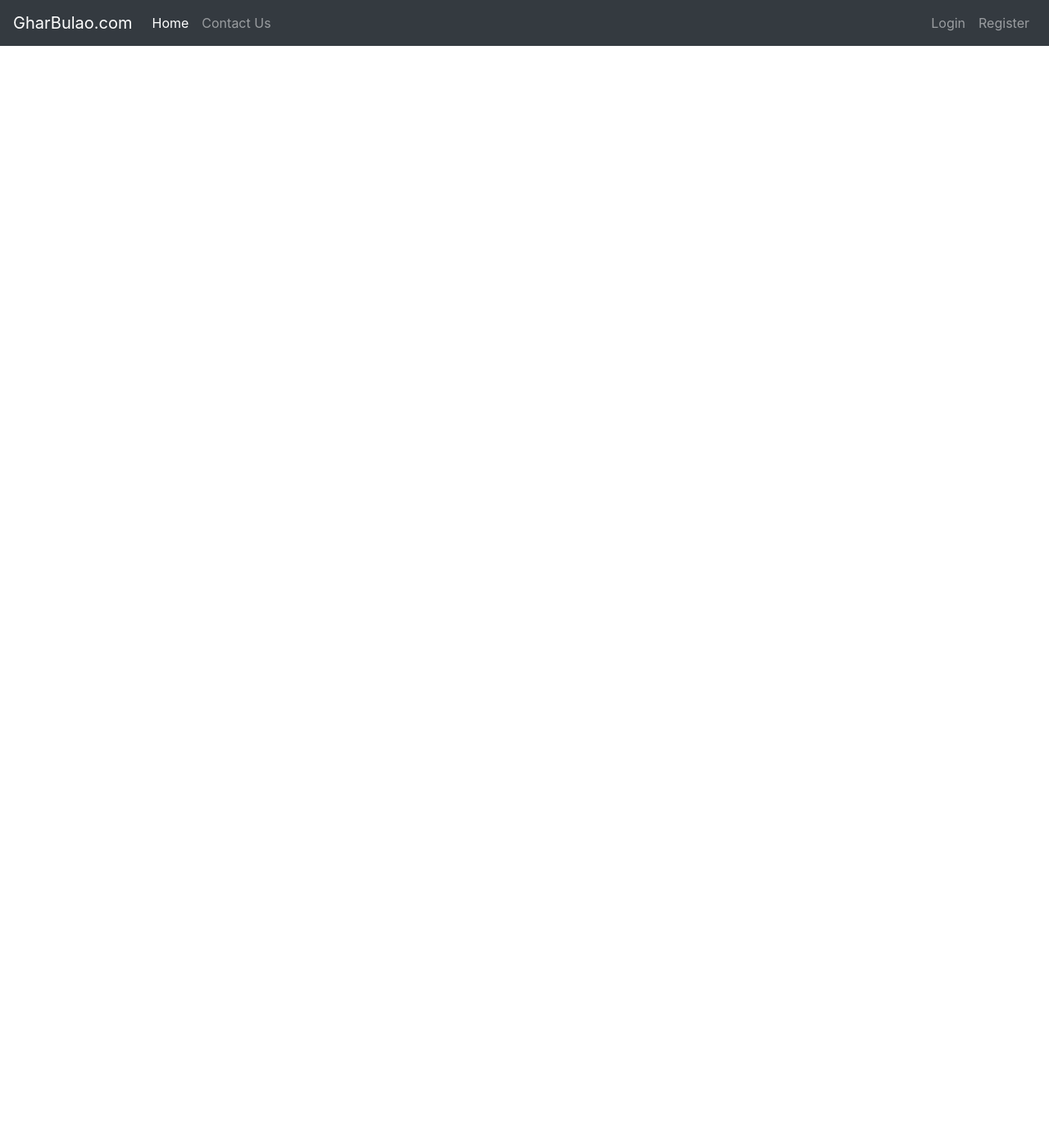
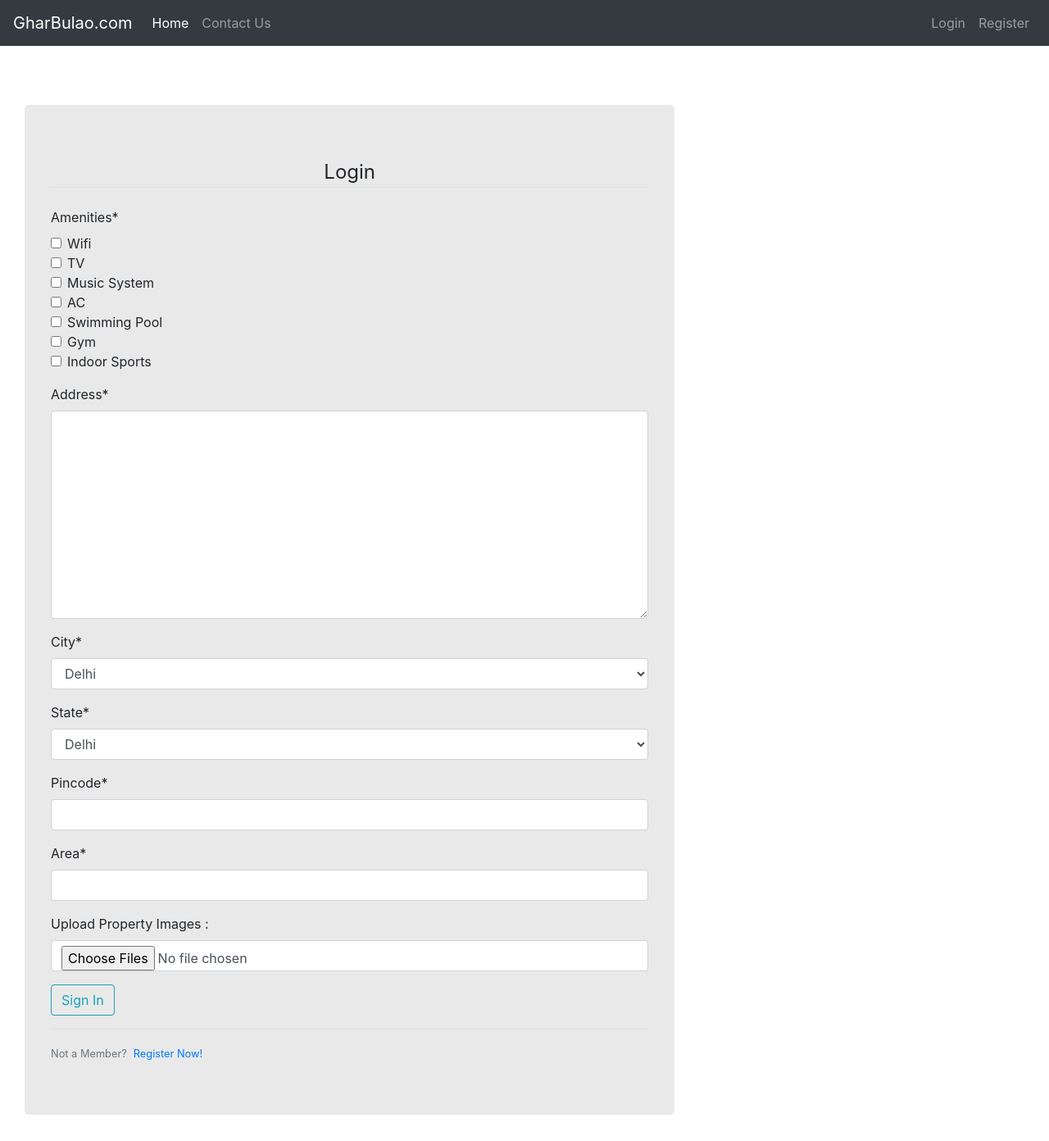
Before and after one commit to priyal-babel/GharBulao, a Django app: template users/templates/users/post.html in a window 1280 px wide. Shown: the whole page at 82% size. Before the commit the page ends 56 px from the top, so only its background shows below. Run offline with Django 3.2, Linux system fonts and the light colour scheme; the template is opened without the code that fills it: values that come from a table or form of the project are taken from there, others are empty; some libraries are stand-ins or nearby versions.

Commit message:
Post and image model done
Co-authored-by: Devansh Shah <DEV270201@users.noreply.github.com>

```diff
--- a/users/admin.py
+++ b/users/admin.py
@@ -1,5 +1,7 @@
 from django.contrib import admin
-from .models import Profile
+from .models import Profile,Post,Image
 
 # Register your models here.
 admin.site.register(Profile)
+admin.site.register(Post)
+admin.site.register(Image)
--- a/users/forms.py
+++ b/users/forms.py
@@ -1,9 +1,10 @@
 from django import forms
 from django.contrib.auth.models import User
 from django.contrib.auth.forms import UserCreationForm
+from django.db.models import fields
 from django.forms import widgets
 from django.utils.regex_helper import Choice
-from .models import Profile
+from .models import Profile,Post, Image
 from django.db import transaction
 
 cities = [
@@ -124,6 +125,7 @@ class ProfileUpdateForm(forms.ModelForm):
     )
 )
 
+
     class Meta:
         model = Profile
         fields = ['bio','gender','mobile_no','city','birth_date','profile_picture']
@@ -135,12 +137,27 @@ class ProfileUpdateForm(forms.ModelForm):
         }
 
 class PostForm(forms.ModelForm):
-     address = forms.TextInput()
-     city = forms.CharField(widget=forms.Select(choices=cities))
-     state = forms.CharField(widget=forms.Select(choices=states))
-     pincode = forms.IntegerField()
-     Area = forms.DecimalField(max_digits=6,decimal_places=2)
-     amenities = forms.MultipleChoiceField(
-        choices = amenities,
-        widget  = forms.CheckboxSelectMultiple,
-    )
+    address = forms.TextInput()
+    city = forms.CharField(widget=forms.Select(choices=cities))
+    state = forms.CharField(widget=forms.Select(choices=states))
+    pincode = forms.IntegerField()
+    Area = forms.DecimalField(max_digits=6,decimal_places=2)
+    amenities = forms.MultipleChoiceField(
+    choices = amenities,
+    widget  = forms.CheckboxSelectMultiple,
+)
+
+    def clean_amenities(self):
+        print("savvvvvvvinggggggggg")
+        data = str(self.cleaned_data['amenities'])
+        return data
+
+    class Meta:
+        model = Post
+        fields = ['amenities','address','city','state','pincode','Area']
+
+# class ImageForm(forms.ModelForm):
+#     image = forms.ImageField(label='Image', required=False)
+#     class Meta:
+#         model = Image
+#         fields = ('image',)
--- a/users/models.py
+++ b/users/models.py
@@ -59,17 +59,19 @@ class Profile(models.Model):
 class Post(models.Model):
     user = models.OneToOneField(User,on_delete=models.CASCADE)
     address = models.TextField()
-    pincode = models.IntegerField()
+    pincode = models.IntegerField(null=True)
     city = models.CharField(max_length=50, choices=cities, default='Mumbai')
     state =  models.CharField(max_length=50, choices=states, default='Maharashtra')
     Area = models.DecimalField(max_digits=6,default=0.0,decimal_places=2)
-    # amenities =
+    amenities = models.CharField(max_length=500,default='[]')
+    timestamp = models.DateTimeField(auto_now=True)
 
-
-
-
+    def __str__(self):
+        return str(self.user.username)
 
 class Image(models.Model):
     post = models.ForeignKey(Post, default=None,on_delete=models.CASCADE)
     image = models.ImageField(upload_to='property_pics',
                               verbose_name='Image')
+    def __str__(self):
+        return str(self.post)
--- a/users/templates/users/post.html
+++ b/users/templates/users/post.html
@@ -1,29 +1,43 @@
-{% extends "users/base.html" %}
-{% load static %}
-{% load crispy_forms_tags %}
+{% extends "users/base.html" %} {% load static %} {% load crispy_forms_tags %}
 {% block content %}
-<br>
-<br>
-<br>
+<br />
+<br />
+<br />
 <div class="container">
-    <div class="row py-5 mt-4 align-items-center">
-        <!-- For Demo Purpose -->
-        <div class="col-md-5 pr-lg-5 mb-5 mb-md-0">
-            <h1></h1>
-
-        </div>
-
-                </div>
-
-        </div>
-        <!-- Login Form -->
-
+  <div class="jumbotron" style="background-color: rgb(233, 233, 233)">
+    <form method="POST" enctype="multipart/form-data">
+      {% csrf_token %}
+      <fieldset class="form-group">
+        <legend class="border-bottom mb-4" style="text-align: center">
+          Login
+        </legend>
+        {{ form|crispy }}
+        {% comment %} {{ imgform|crispy }} {% endcomment %}
+        <label>Upload Property Images : </label>
+        <input type="file" name="image" accept="image/*" multiple class="form-control">
+      </fieldset>
+      <div class="form-group">
+        <button class="btn btn-outline-info" type="submit">Sign In</button>
+      </div>
+    </form>
+    <div class="border-top pt-3">
+      <small class="text-muted"
+        >Not a Member?<a class="ml-2" href="{% url 'register'%}"
+          >Register Now!</a>
+          </small>
     </div>
+  </div>
 </div>
 
-{% endblock content %}
-
-{% block js %}
-<script src="https://code.jquery.com/jquery-3.5.1.slim.min.js" integrity="sha384-DfXdz2htPH0lsSSs5nCTpuj/zy4C+OGpamoFVy38MVBnE+IbbVYUew+OrCXaRkfj" crossorigin="anonymous"></script>
-<script src="https://cdn.jsdelivr.net/npm/bootstrap@4.6.0/dist/js/bootstrap.bundle.min.js" integrity="sha384-Piv4xVNRyMGpqkS2by6br4gNJ7DXjqk09RmUpJ8jgGtD7zP9yug3goQfGII0yAns" crossorigin="anonymous"></script>
+{% endblock content %} {% block js %}
+<script
+  src="https://code.jquery.com/jquery-3.5.1.slim.min.js"
+  integrity="sha384-DfXdz2htPH0lsSSs5nCTpuj/zy4C+OGpamoFVy38MVBnE+IbbVYUew+OrCXaRkfj"
+  crossorigin="anonymous"
+></script>
+<script
+  src="https://cdn.jsdelivr.net/npm/bootstrap@4.6.0/dist/js/bootstrap.bundle.min.js"
+  integrity="sha384-Piv4xVNRyMGpqkS2by6br4gNJ7DXjqk09RmUpJ8jgGtD7zP9yug3goQfGII0yAns"
+  crossorigin="anonymous"
+></script>
 {% endblock js %}
--- a/users/urls.py
+++ b/users/urls.py
@@ -6,6 +6,7 @@ urlpatterns = [
     path('register/',views.register,name='register'),
     path('',views.home,name='home'),
     path('profile/',views.profileUpdate,name='profile'),
+    path('post/',views.posts,name='post'),
     path('login/',auth_views.LoginView.as_view(template_name='users/login.html'),name='login'),
     path('logout/',auth_views.LogoutView.as_view(template_name='users/logout.html'),name="logout"),
 ]
```
Also changed, not shown: users/views.py (+26 -4 lines), db.sqlite3, media/property_pics/Activity.jpg (added), media/property_pics/Activity_uY2CuD6.jpg (added), media/property_pics/Sequence.png (added), media/property_pics/gantt.png (added), media/property_pics/useCase1.png (added), media/property_pics/useCase2.png (added), users/migrations/0008_auto_20211124_2125.py (added), users/migrations/0009_alter_post_pincode.py (added), users/migrations/0010_delete_image.py (added), users/migrations/0011_remove_post_timestamp.py (added), users/migrations/0012_auto_20211124_2227.py (added).
